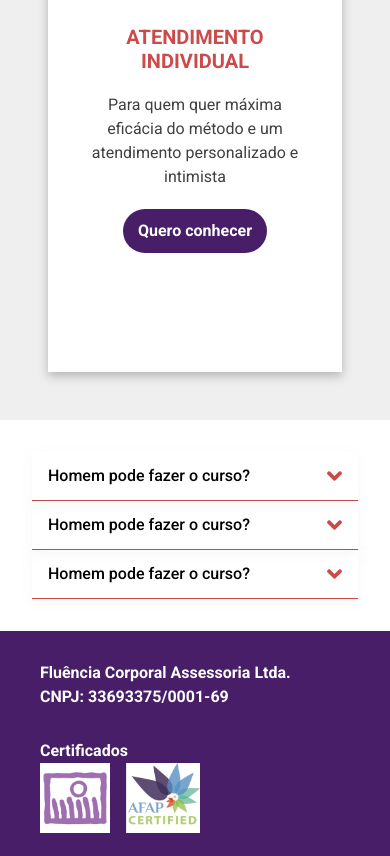
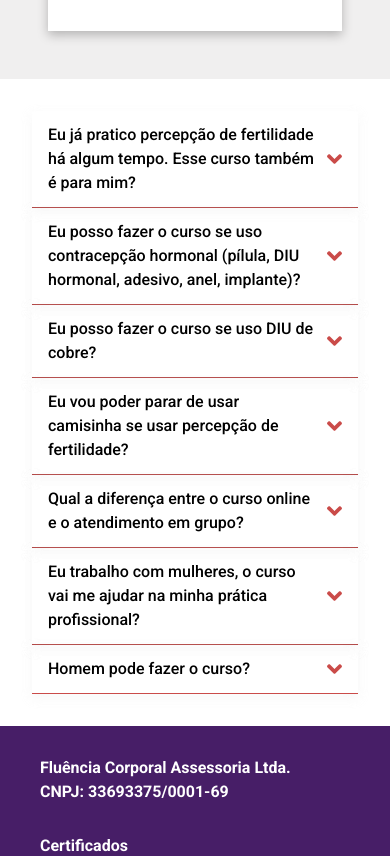
Before and after one commit to mahouthayse/site-fluencia, a React (Create React App) app: page /curso in a window 390 px wide. Shown: the part 8380-9236 px from the top of the page. Built offline with nearby package versions, Linux system fonts and the light colour scheme.

Commit message:
modificações na responsividade

```diff
--- a/src/Components/Curso/CursoHeader/style.scss
+++ b/src/Components/Curso/CursoHeader/style.scss
@@ -3,7 +3,7 @@
   background-size: cover;
   background-repeat: no-repeat;
   width: 100%;
-  min-height:100vh!important;
+  min-height:140vh!important;
   display: flex;
   flex-flow: row wrap;
   justify-content: center;
--- a/src/Components/Curso/FAQCurso/index.js
+++ b/src/Components/Curso/FAQCurso/index.js
@@ -16,48 +16,108 @@ export default function FAQCurso() {
         <div className="expansion-panel-faq">
             <ExpansionPanel>
                 <ExpansionPanelSummary
-                    expandIcon={<FontAwesomeIcon className="faq-icon-primary" icon={faAngleDown} size="1.5x" color="#CA4B49"/>}
-                    aria-controls="panel1a-content"
-                    id="panel1a-header"
-                >
-                    <span className="faq-expansion-header">Homem pode fazer o curso?</span>
+                    expandIcon={<FontAwesomeIcon className="faq-icon-primary" icon={faAngleDown} size="1.5x" color="#CA4B49"/>} aria-controls="panel1a-content" id="panel1a-header">
+                    <span className="faq-expansion-header">Eu já pratico percepção de fertilidade há algum tempo. Esse curso também é para mim?</span>
                 </ExpansionPanelSummary>
                 <ExpansionPanelDetails>
                     <span className="faq-expansion-text">
-                        Sim! O curso é voltado para pessoas que menstruam, mas se você tem interesse em aprender, é muito bem-vindo!
+                       Sim! Se você já estudou outro método ou tem uma prática intuitiva da sua fertilidade, você vai
+                        adorar este curso. Ele foi desenhado para cobrir as necessidades de iniciantes e também de
+                        pessoas com mais conhecimento e que desejam se aprofundar mais.
                     </span>
                 </ExpansionPanelDetails>
             </ExpansionPanel>
 
             <ExpansionPanel>
-                <ExpansionPanelSummary
-                    expandIcon={<FontAwesomeIcon className="faq-icon-primary" icon={faAngleDown} size="1.5x" color="#CA4B49"/>}
-                    aria-controls="panel1a-content"
-                    id="panel1a-header"
-                >
-                    <span className="faq-expansion-header">Homem pode fazer o curso?</span>
+                <ExpansionPanelSummary expandIcon={<FontAwesomeIcon className="faq-icon-primary" icon={faAngleDown} size="1.5x" color="#CA4B49"/>} aria-controls="panel1a-content" id="panel1a-header">
+                    <span className="faq-expansion-header">Eu posso fazer o curso se uso contracepção hormonal (pílula, DIU hormonal, adesivo, anel, implante)?</span>
                 </ExpansionPanelSummary>
                 <ExpansionPanelDetails>
-                    <span className="faq-expansion-text">
-                        Sim! O curso é voltado para pessoas que menstruam, mas se você tem interesse em aprender, é muito bem-vindo!
-                    </span>
+                                        <span className="faq-expansion-text">
+                                         Depende. Os anticoncepcionais hormonais interferem no ciclo menstrual (a maioria
+                                            deixa de ovular), impossibilitando o uso do método. Agora se você está
+                                            pensando em parar de usar anticoncepcional e gostaria de fazer isso com o
+                                            suporte de uma comunidade de menstruantes que estão neste mesmo caminho de
+                                            autoconhecimento, você vai amar o curso!
+                                        </span>
                 </ExpansionPanelDetails>
             </ExpansionPanel>
 
             <ExpansionPanel>
-                <ExpansionPanelSummary
-                    expandIcon={<FontAwesomeIcon className="faq-icon-primary" icon={faAngleDown} size="1.5x" color="#CA4B49"/>}
-                    aria-controls="panel1a-content"
-                    id="panel1a-header"
-                >
+                <ExpansionPanelSummary expandIcon={<FontAwesomeIcon className="faq-icon-primary" icon={faAngleDown} size="1.5x" color="#CA4B49"/>} aria-controls="panel1a-content" id="panel1a-header">
+                    <span className="faq-expansion-header">Eu posso fazer o curso se uso DIU de cobre?</span>
+                </ExpansionPanelSummary>
+                <ExpansionPanelDetails>
+                                        <span className="faq-expansion-text">
+                                         Sim! O DIU não afeta o ciclo menstrual, então você pode usar o método sem nenhum problema!
+                                        </span>
+                </ExpansionPanelDetails>
+            </ExpansionPanel>
+
+            <ExpansionPanel>
+                <ExpansionPanelSummary expandIcon={<FontAwesomeIcon className="faq-icon-primary" icon={faAngleDown} size="1.5x" color="#CA4B49"/>} aria-controls="panel1a-content" id="panel1a-header">
+                    <span className="faq-expansion-header">Eu vou poder parar de usar camisinha se usar percepção de fertilidade? </span>
+                </ExpansionPanelSummary>
+                <ExpansionPanelDetails>
+                                        <span className="faq-expansion-text">O método de percepção de fertilidade tem
+                                            uma eficácia contraceptiva de 99,6%, portanto, você não precisará usar
+                                            nenhum tipo de barreira durante o seu período infértil a partir do momento
+                                            em que você souber usar direito o método de percepção de fertilidade.
+                                            Durante o período fértil (cerca de 6 a 10 dias em ciclos saudáveis), é
+                                            necessário praticar abstinência ou usar barreiras. Porém é sempre importante
+                                            lembrar que o preservativo é a única forma de se prevenir contra ISTs,
+                                            então recomendamos que você continue usando camisinha sempre.</span>
+                </ExpansionPanelDetails>
+            </ExpansionPanel>
+
+            <ExpansionPanel>
+                <ExpansionPanelSummary expandIcon={<FontAwesomeIcon className="faq-icon-primary" icon={faAngleDown} size="1.5x" color="#CA4B49"/>} aria-controls="panel1a-content" id="panel1a-header">
+                    <span className="faq-expansion-header">Qual a diferença entre o curso online e o atendimento em grupo?</span>
+                </ExpansionPanelSummary>
+                <ExpansionPanelDetails>
+                                        <span className="faq-expansion-text"> O curso online é voltado para pessoas que
+                                            querem estudar sozinhas e aprender o método no seu próprio tempo. No
+                                            atendimento em grupo, além de receber todos os materiais do curso online,
+                                            você irá participar de 7 encontros semanais de 2 horas cada em um grupo com
+                                            até 7 pessoas. Nestes encontros, compartilhamos dúvidas, insights,
+                                            dificuldades e alegrias e eu reviso o gráfico de cada participante para
+                                            avaliar se ela está fazendo um uso correto. É graças a este contato contínuo
+                                            que eu consigo garantir que você não está fazendo nenhum erro que poderia
+                                            comprometer a eficácia do método.</span>
+                </ExpansionPanelDetails>
+            </ExpansionPanel>
+
+            <ExpansionPanel>
+                <ExpansionPanelSummary expandIcon={<FontAwesomeIcon className="faq-icon-primary" icon={faAngleDown} size="1.5x" color="#CA4B49"/>} aria-controls="panel1a-content" id="panel1a-header">
+                                        <span className="faq-expansion-header">Eu trabalho com mulheres, o curso vai me ajudar na minha prática profissional?</span>
+                </ExpansionPanelSummary>
+                <ExpansionPanelDetails>
+                                        <span className="faq-expansion-text"> Sim, porém este não é um curso
+                                            profissionalizante. Isso significa que eu tenho certeza que o conteúdo que
+                                            você vai receber neste curso e as discussões ao longo dos nossos encontros
+                                            irão te ajudar a entender algumas coisas que você talvez não soubesse e
+                                            também irão te preparar para divulgar o método de percepção de fertilidade
+                                            de forma correta. Porém, a formação para se tornar uma instrutora é bem mais
+                                            longa e intensa, então você não estará apta a ensinar o método a outras
+                                            pessoas.O atendimento em grupo foi pensado para uso pessoal e, por isso,
+                                            não há certificado de conclusão.
+
+                                        </span>
+                </ExpansionPanelDetails>
+            </ExpansionPanel>
+
+            <ExpansionPanel>
+                <ExpansionPanelSummary expandIcon={<FontAwesomeIcon className="faq-icon-primary" icon={faAngleDown} size="1.5x" color="#CA4B49"/>} aria-controls="panel1a-content" id="panel1a-header">
                     <span className="faq-expansion-header">Homem pode fazer o curso?</span>
                 </ExpansionPanelSummary>
                 <ExpansionPanelDetails>
-                    <span className="faq-expansion-text">
-                        Sim! O curso é voltado para pessoas que menstruam, mas se você tem interesse em aprender, é muito bem-vindo!
-                    </span>
+                                        <span className="faq-expansion-text"> Sim! O curso é voltado para pessoas que
+                                            menstruam, mas se você tem interesse em aprender, é muito bem-vindo!
+                                        </span>
                 </ExpansionPanelDetails>
             </ExpansionPanel>
+
+
 
         </div>
             </Grid>
--- a/src/Components/Curso/InfoCurso/style.scss
+++ b/src/Components/Curso/InfoCurso/style.scss
@@ -62,7 +62,7 @@
 }
 
 .info-card{
-  height: 90vh;
+  height: 100vh;
   background-color: #fff;
   display: flex;
   flex-flow: column wrap;
--- a/src/Components/Curso/ProgramsCurso/style.scss
+++ b/src/Components/Curso/ProgramsCurso/style.scss
@@ -36,7 +36,7 @@
   flex-flow: column wrap;
   align-items: center;
   justify-content: center;
-  height:45vh;
+  height:100%;
   padding: 50px;
   margin:16px!important;
   box-shadow: 0px 4px 10px rgba(0, 0, 0, 0.25);
@@ -89,7 +89,7 @@
 
 
   .programs-card{
-    height:55vh;
+    height:100%;
     padding: 33px;
   }
 
--- a/src/Components/Menu/index.js
+++ b/src/Components/Menu/index.js
@@ -47,7 +47,7 @@ export default function SimpleMenu() {
 
                     <div>
                         <Button aria-controls="simple-menu" aria-haspopup="true" onClick={handleClick}>
-                            <Link to="/" className="menu-link" >Atendimentos</Link>
+                            <span className="menu-link">Atendimentos</span>
                         </Button>
                         <Menu
                             id="simple-menu"
--- a/src/Components/Menu/style.scss
+++ b/src/Components/Menu/style.scss
@@ -20,6 +20,7 @@
   line-height: 1.25rem;
   text-decoration: none;
   text-transform: uppercase;
+  color: #471E67;
 }
 
 .menu-button-wrapper{
--- a/src/Pages/AtendimentoEmGrupo/style.scss
+++ b/src/Pages/AtendimentoEmGrupo/style.scss
@@ -3,6 +3,14 @@
   flex-flow: column wrap;
   width:100%;
   background-color: #F0EFEF;
+  height:100%;
+}
+
+.atendimento-individual-conteudo{
+  width:100%;
+  height:100%;
+  display: flex;
+  flex-flow: column wrap;
 }
 
 .atendimento-header-container{
@@ -10,7 +18,7 @@
   background-size: cover;
   background-repeat: no-repeat;
   width: 100%;
-  min-height:100vh!important;
+  min-height:140vh!important;
   display: flex;
   flex-flow: row wrap;
   justify-content: center;
@@ -447,3 +455,12 @@
 
 
 }
+
+@media all and (min-width: 1024px) and (max-width: 1280px) {
+
+
+
+
+
+
+}
--- a/src/Pages/AtendimentoIndividual/style.scss
+++ b/src/Pages/AtendimentoIndividual/style.scss
@@ -5,12 +5,18 @@
   background-color: #F0EFEF;
 }
 
+
+.atendimento-individual-conteudo{
+  display: flex;
+  flex-flow: column wrap;
+}
+
 .atendimento-header-container{
   background-image: url("../../Assets/Curso/headerTriangle.svg");
-  background-size: cover;
+  background-size: cover!important;
   background-repeat: no-repeat;
   width: 100%;
-  min-height:100vh!important;
+  min-height:140vh!important;
   display: flex;
   flex-flow: row wrap;
   justify-content: center;
--- a/src/Pages/Curso/style.scss
+++ b/src/Pages/Curso/style.scss
@@ -3,6 +3,11 @@
   flex-flow: column wrap;
   width:100%;
   background-color: #F0EFEF;
+}
+
+.curso-content{
+  display: flex;
+  flex-flow: column wrap;
 }
 
 .curso-header{
```
Also changed, not shown: src/Assets/Curso/headerTriangle.svg.
